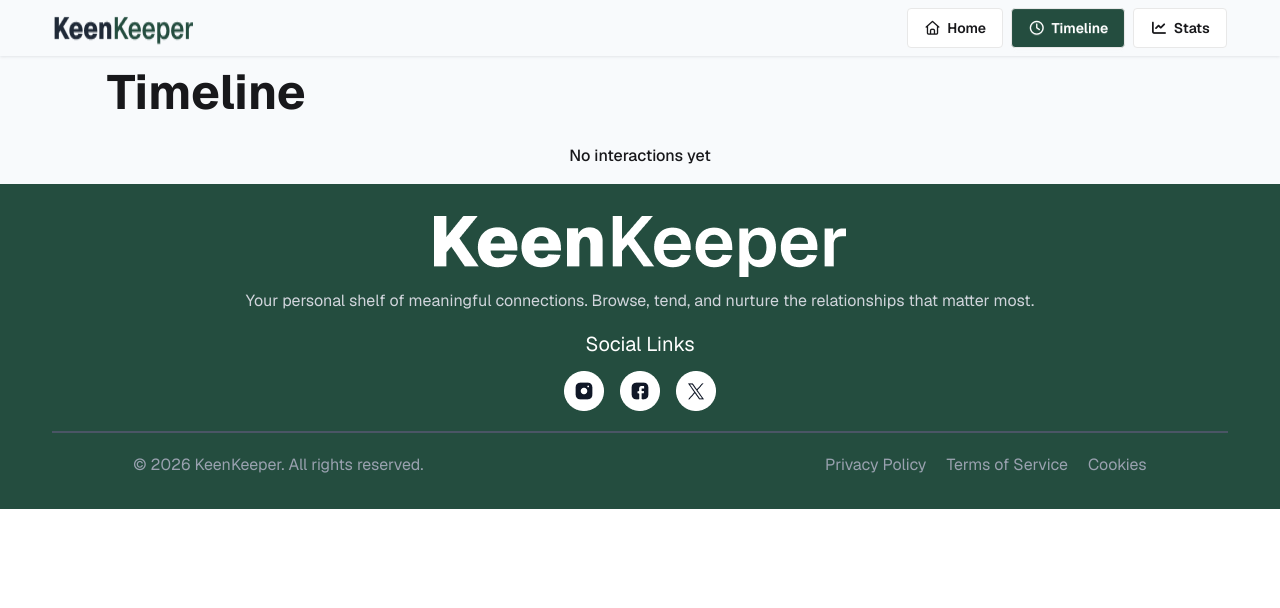
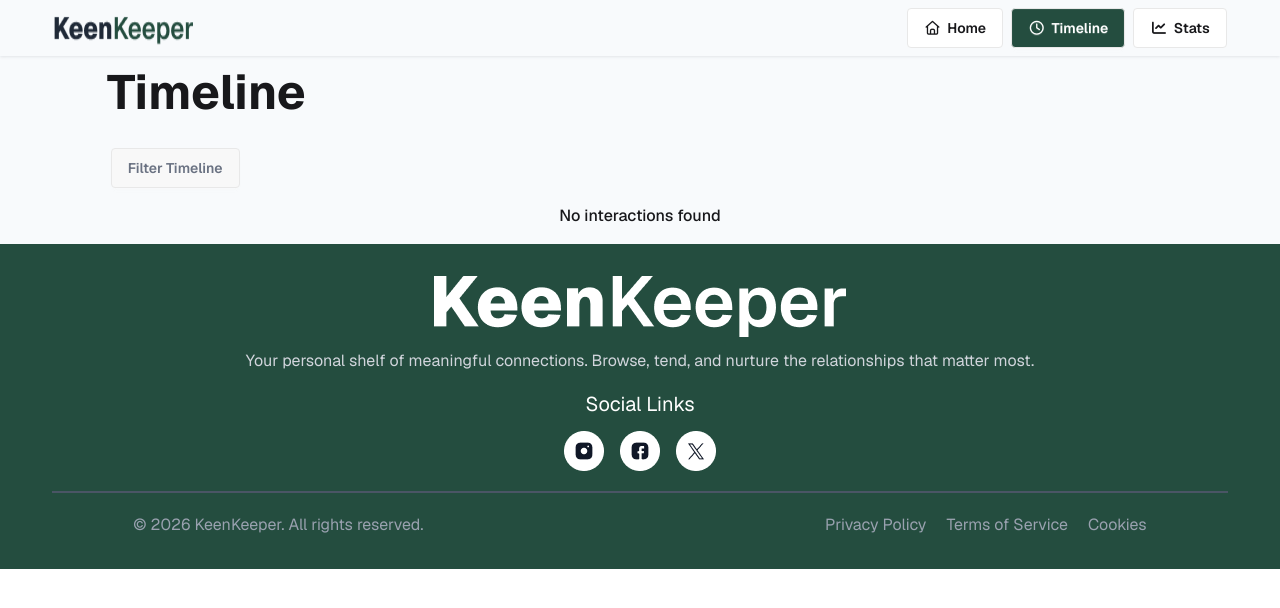
Before and after one commit to NafisaTabassum01/Assignment-A7, a React (Vite) app: page /timeLine in a window 1280 px wide. Shown: the top 608 px of the page. Built offline with nearby package versions, Linux system fonts and the light colour scheme.

Commit message:
filter timeline

```diff
--- a/src/Pages/TimeLine/TimeLine.jsx
+++ b/src/Pages/TimeLine/TimeLine.jsx
@@ -1,9 +1,8 @@
-import React, { useContext } from 'react';
+import React, { useContext, useState } from 'react';
 import { TimelineFriendContext } from '../../Context/TimeLineContext';
 import Call from '../../assets/Call.png'
 import Text from '../../assets/Text.png'
 import Video from '../../assets/Video.png'
-
 
 const iconMap = {
     Call,
@@ -15,27 +14,58 @@
 
     const { friends } = useContext(TimelineFriendContext);
 
+    const [shortingType, setShortingType] = useState("");
+
+    const filteredFriends = shortingType
+        ? friends.filter(item => item.type === shortingType)
+        : friends;
+
     return (
         <div className="w-10/12 mx-auto">
             <h2 className="text-[48px] font-bold mb-4">Timeline</h2>
 
+
+            <div className="dropdown dropdown-center">
+                <div tabIndex={0} role="button" className="btn m-1 text-gray-500 mb-4">
+                    Filter Timeline
+                </div>
+
+                <ul tabIndex={-1} className="dropdown-content menu bg-base-100 rounded-box w-52 p-2 shadow">
+                    <li><button onClick={() => setShortingType("Call")}>Call</button></li>
+                    <li><button onClick={() => setShortingType("Text")}>Text</button></li>
+                    <li><button onClick={() => setShortingType("Video")}>Video</button></li>
+                    <li><button onClick={() => setShortingType("")}>All</button></li>
+                </ul>
+            </div>
+
             {
-                friends.length === 0 ? (
-                    <p className='text-center font-medium mb-4'>No interactions yet</p>
+                filteredFriends.length === 0 ? (
+                    <p className='text-center font-medium mb-4'>No interactions found</p>
                 ) : (
-                    friends.map((item) => (
-
+                    filteredFriends.map((item) => (
                         <div key={item.id} className="bg-white shadow rounded flex gap-10 mb-4 p-5">
 
-                            <div><div><img src={iconMap[item.type]} alt=""/></div></div>
+                            <div>
+                                <img src={iconMap[item.type]} alt="" />
+                            </div>
 
                             <div>
-                            <div className='flex'><p><span className='text-[20px] font-medium'>{item.type} </span><span className='text-[18px] text-[#64748B]'>with</span><span className='text-[18px] text-[#64748B]'> {item.name}</span></p></div>
-                            <p className='text-[16px] text-[#728093]'> {item.date}</p></div>
+                                <p>
+                                    <span className='text-[20px] font-medium'>{item.type}</span>
+                                    <span className='text-[18px] text-[#64748B]'> with </span>
+                                    <span className='text-[18px] text-[#64748B]'> {item.name}</span>
+                                </p>
+
+                                <p className='text-[16px] text-[#728093]'>
+                                    {item.date}
+                                </p>
+                            </div>
+
                         </div>
                     ))
                 )
             }
+
         </div>
     );
 };
```
